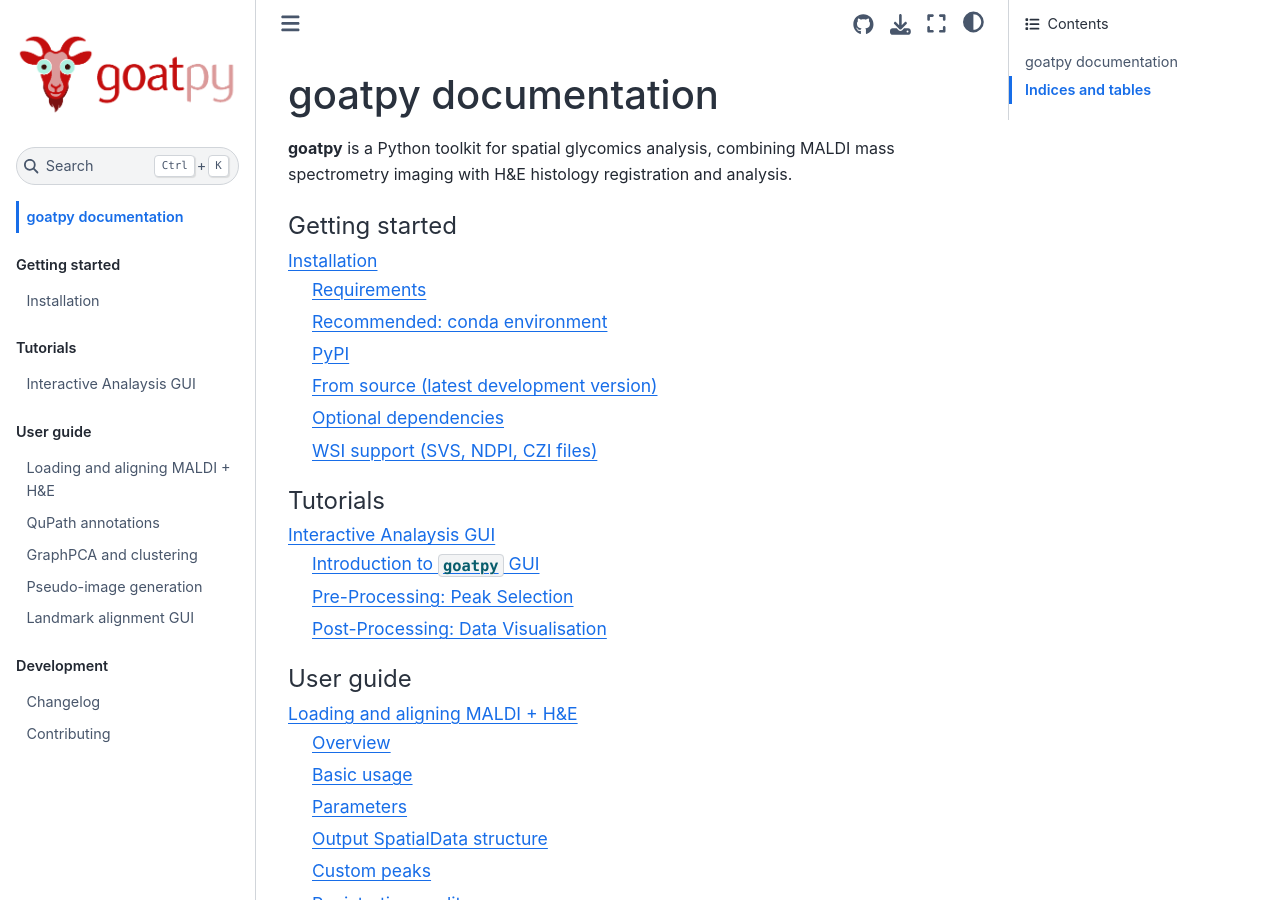
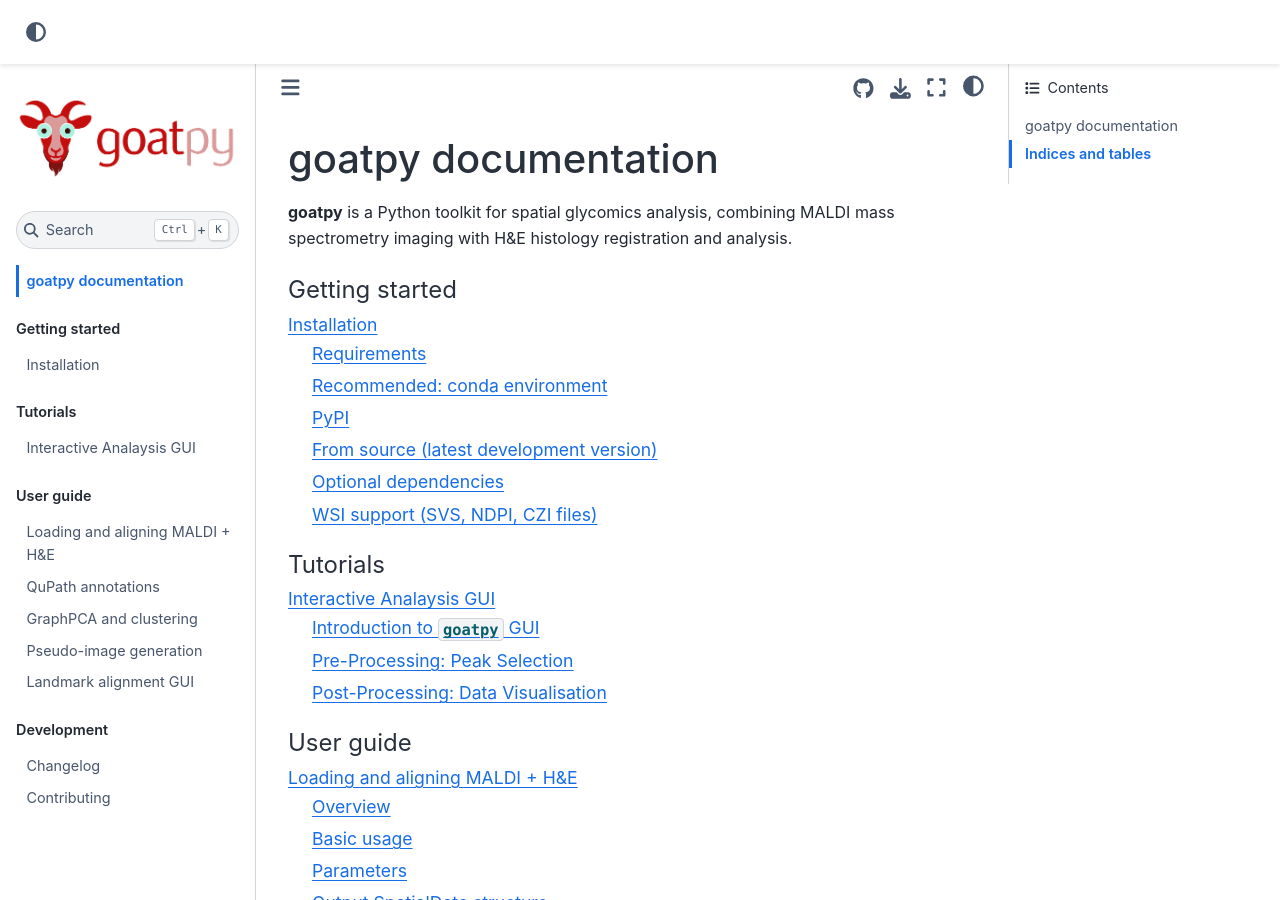
Before and after one commit to agc888/goatpy, a Sphinx documentation site: the page built from docs/source/index.rst, in a window 1280 px wide and 900 px high. Built offline with Sphinx 7.4.7 and the Sphinx Book theme 1.1.4, drawn with Linux system fonts in a browser that asks for light colours; pages that are not in the unit, such as notebooks, are missing from menus.

Commit message:
update website

```diff
--- a/docs/source/conf.py
+++ b/docs/source/conf.py
@@ -62,6 +62,7 @@
     "home_page_in_toc": True,
     "show_navbar_depth": 2,
     "toc_title": "Contents",
+    "navbar_end": ["theme-switcher"],
     "logo": {
         "image_light": "_static/logo.png",
         "image_dark": "_static/logo.png",
```
